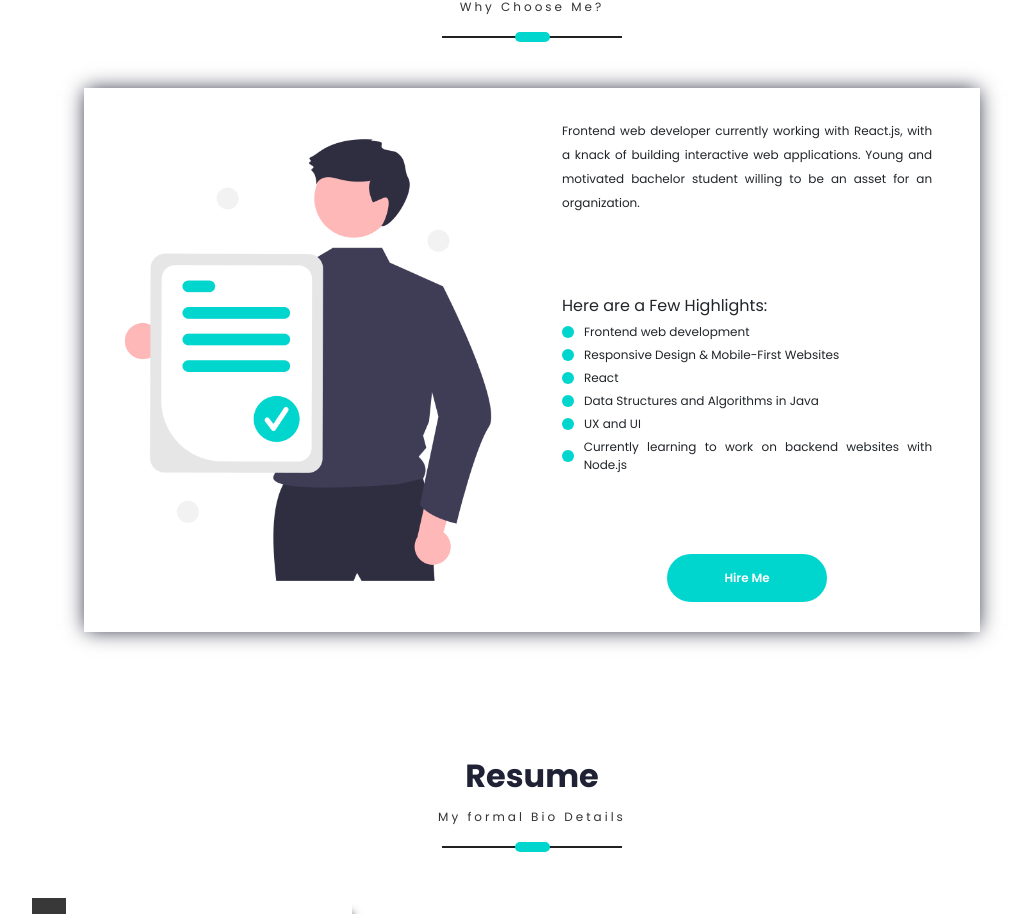
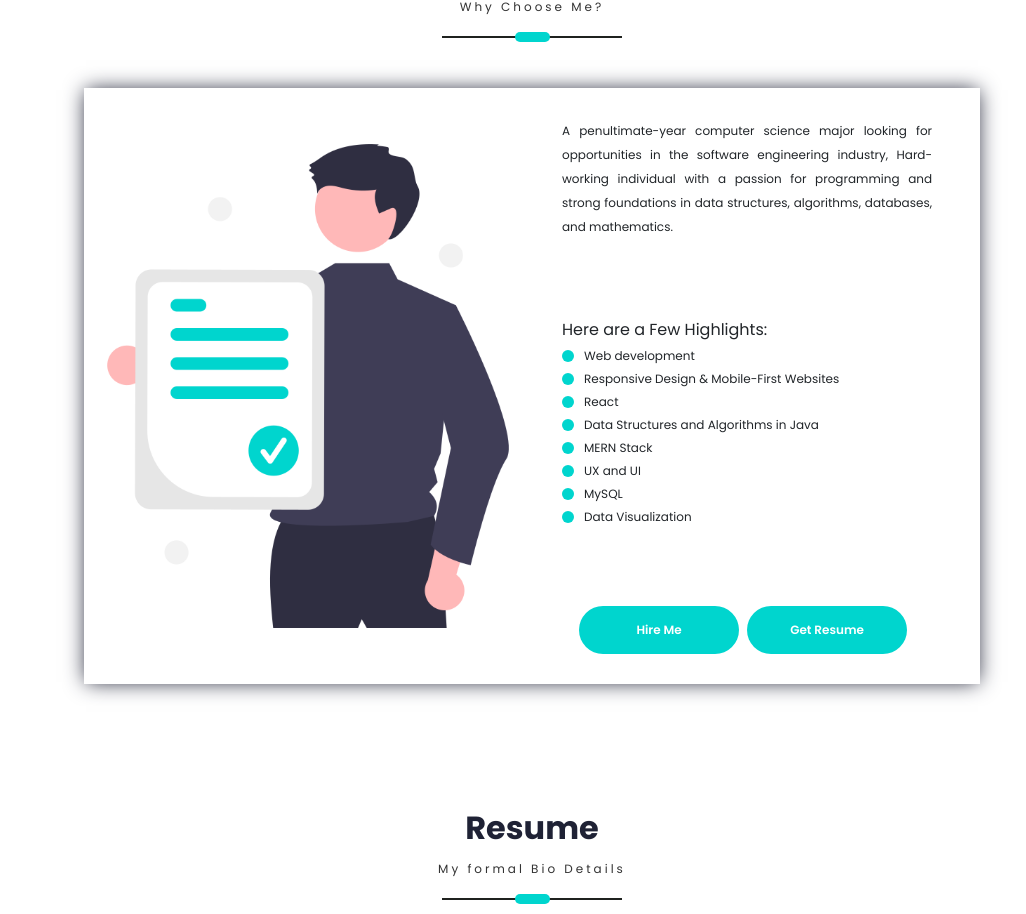
Before and after one commit to vd02/Profile.js, a React (Create React App) app: page / in a window 1280 px wide. Shown: the part 779-1693 px from the top of the page, without its empty margins (108-1134 px from the left). Built offline with nearby package versions, Linux system fonts and the light colour scheme; a web font is replaced by a local one.

Commit message:
Changes according to New Resume

```diff
--- a/src/PortfolioContainer/AboutMe/AboutMe.js
+++ b/src/PortfolioContainer/AboutMe/AboutMe.js
@@ -14,15 +14,17 @@ export default function AboutMe(props) {
 
   const SCREEN_CONSTSANTS = {
     description:
-      "Frontend web developer currently working with React.js, with a knack of building interactive web applications. Young and motivated bachelor student willing to be an asset for an organization.",
+      "A penultimate-year computer science major looking for opportunities in the software engineering industry, Hard-working      individual with a passion for programming and strong foundations in data structures, algorithms, databases, and mathematics.",
     highlights: {
       bullets: [
-        "Frontend web development",
+        "Web development",
         "Responsive Design & Mobile-First Websites",
         "React",
         "Data Structures and Algorithms in Java",
+        "MERN Stack",
         "UX and UI",
-        "Currently learning to work on backend websites with Node.js",
+        "MySQL",
+        "Data Visualization",
       ],
       heading: "Here are a Few Highlights:",
     },
@@ -63,9 +65,12 @@ export default function AboutMe(props) {
                 {" "}
                 Hire Me{" "}
               </button>
-              {/* <a href="Resume.pdf" download="Varun_Dixit_Resume.pdf">
-                <button className="btn highlighted-btn">Get Resume</button>
-              </a> */}
+              <a
+                href="Resume_Varun_Dixit.pdf"
+                download="Resume_Varun_Dixit.pdf"
+              >
+                <button className="btn highlighted-btn mx-2">Get Resume</button>
+              </a>
             </div>
           </div>
         </div>
```
Also changed, not shown: 2 other files (tests, documents, lock files or other folders).
